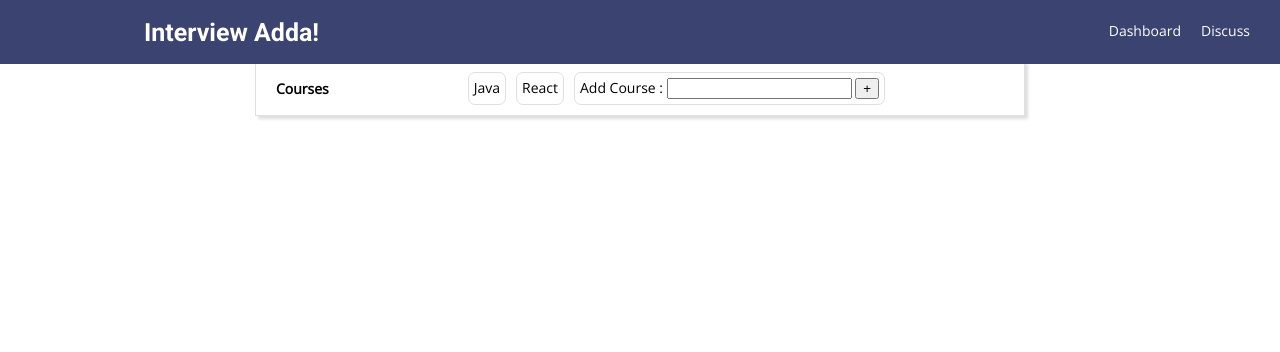
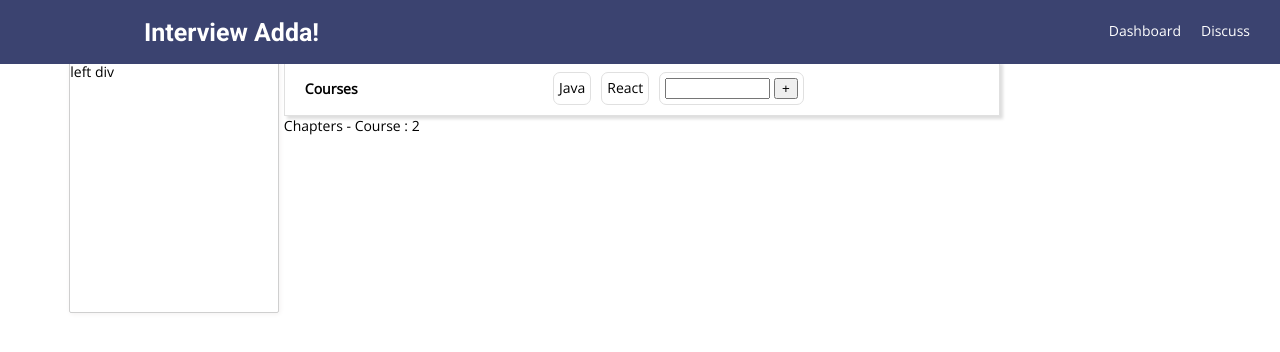
Before and after one commit to alapatbh/laststop-react, a React app: page / in a window 1280 px wide. Both pictures are taken after a click on the element "React". Shown: the top 352 px of the page. Built offline with nearby package versions, Linux system fonts and the light colour scheme.

Commit message:
Added Chapters and side layouts

```diff
--- a/src/App.js
+++ b/src/App.js
@@ -2,7 +2,6 @@ import React, { Component } from "react";
 import "./App.css";
 import Auxiliary from "./Hoc/Auxiliary.js";
 import Layout from "./Components/Layout/Layout";
-import Courses from "./Container/Cources/Cources";
 
 class App extends Component {
   componentDidMount() {
@@ -12,9 +11,7 @@ class App extends Component {
   render() {
     return (
       <Auxiliary>
-        <Layout>
-          <Courses />
-        </Layout>
+        <Layout />
       </Auxiliary>
     );
   }
--- a/src/Components/Layout/Layout.css
+++ b/src/Components/Layout/Layout.css
@@ -1,4 +1,29 @@
-.mainCss {
+.centerLayout {
+  width: 62%;
+  box-sizing: border-box;
+  align-self: flex-start;
+}
+
+.leftLayout {
+  border: 1px solid #cfcfcf;
+  border-radius: 2px;
+  width: 18%;
+  height: 250px;
+  box-shadow: 1px 1px 5px #f3f1f1;
+  align-self: flex-start;
+}
+
+.rightLayout {
+  width: 18%;
+  height: 350px;
+  align-self: flex-start;
+}
+
+.mainLayout {
+  width: 90%;
+  height: 100%;
+  margin: auto;
   margin-top: 42px;
-  width: 100%;
+  display: flex;
+  justify-content: space-evenly;
 }
--- a/src/Components/Layout/Layout.js
+++ b/src/Components/Layout/Layout.js
@@ -2,6 +2,8 @@ import React from "react";
 import Auxiliary from "../../Hoc/Auxiliary.js";
 import Toolbar from "../Navigation/Toolbar/Toolbar";
 import "./Layout.css";
+import Courses from "../../Container/Cources/Cources";
+import Chapters from "../../Container/Chapters/Chapters";
 
 const Layout = (props) => {
   return (
@@ -9,7 +11,14 @@ const Layout = (props) => {
       <div>
         <Toolbar />, Side drawer
       </div>
-      <main className="mainCss">{props.children}</main>
+      <div className="mainLayout">
+        <div className="leftLayout">left div</div>
+        <div className="centerLayout">
+          <Courses />
+          <Chapters />
+        </div>
+        <div className="rightLayout"></div>
+      </div>
     </Auxiliary>
   );
 };
--- /dev/null
+++ b/src/Container/Chapters/Chapters.js
@@ -0,0 +1,27 @@
+import React, { Component } from "react";
+import { connect } from "react-redux";
+import Auxiliary from "../../Hoc/Auxiliary";
+
+class Chapters extends Component {
+  state = {
+    chapters: [{ courseName: "Java", chapterId: 1, chapterName: "Core Java" }],
+  };
+
+  render() {
+    let chaptersDiv = <div></div>;
+    if (this.props.storedAdminCourseId) {
+      chaptersDiv = (
+        <div>Chapters - Course : {this.props.storedAdminCourseId}</div>
+      );
+    }
+    return <Auxiliary>{chaptersDiv}</Auxiliary>;
+  }
+}
+
+const mapStateToProps = (state) => {
+  return {
+    storedAdminCourseId: state.adminCourse,
+  };
+};
+
+export default connect(mapStateToProps)(Chapters);
--- a/src/Container/Cources/Cources.js
+++ b/src/Container/Cources/Cources.js
@@ -5,7 +5,10 @@ import "./Courses.css";
 
 class Courses extends Component {
   state = {
-    courses: ["Java", "React"],
+    courses: [
+      { courseId: 1, courseName: "Java" },
+      { courseId: 2, courseName: "React" },
+    ],
     course: "",
   };
 
@@ -15,8 +18,12 @@ class Courses extends Component {
 
   addCourseHandler = () => {
     if (this.state.course !== "") {
-      let newCourse = this.state.courses.concat(this.state.course);
-      this.setState({ courses: newCourse, course: "" });
+      const newCourse = {
+        courseName: this.state.course,
+        courseId: Math.random(),
+      };
+      const newCoursesList = this.state.courses.concat(newCourse);
+      this.setState({ courses: newCoursesList, course: "" });
     }
   };
 
@@ -26,17 +33,17 @@ class Courses extends Component {
         {this.state.courses.map((course, index) => {
           return (
             <div
-              key={index}
+              key={course.courseId}
               className="eachCourseCss"
-              onClick={() => this.props.onAddCourse({ course })}
+              onClick={() => this.props.onAddCourse(course.courseId)}
             >
-              <Course courseName={course}></Course>
+              <Course courseName={course.courseName}></Course>
             </div>
           );
         })}
         <div className="eachCourseCss">
-          Add Course :{" "}
           <input
+            size="10"
             type="text"
             onChange={this.onChangeHandler}
             value={this.state.course}
@@ -64,7 +71,8 @@ const mapStateToProps = (state) => {
 
 const mapDispatchToProps = (dispatch) => {
   return {
-    onAddCourse: (course) => dispatch({ type: "ADDCOURSE", value: course }),
+    onAddCourse: (course) =>
+      dispatch({ type: "SELECTEDCOURSE", value: course }),
   };
 };
 
--- a/src/Container/Cources/Courses.css
+++ b/src/Container/Cources/Courses.css
@@ -13,7 +13,7 @@
 
 .CoursesCss {
   border: 1px solid #e0e0e0;
-  width: 60%;
+  width: 100%;
   margin: auto;
   display: flex;
   justify-content: center;
@@ -22,8 +22,13 @@
 }
 .eachCourseCss {
   margin: 5px;
+  cursor: pointer;
   border-radius: 7px;
   padding: 5px;
   box-sizing: border-box;
   border: 1px solid #e0e0e0;
 }
+
+.eachCourseCss:hover {
+  background-color: thistle;
+}
--- a/src/store/reducer.js
+++ b/src/store/reducer.js
@@ -1,12 +1,12 @@
 const intialState = {
-  courses: ["Java", "React", "C#"],
+  adminCourse: null,
 };
 
 const reducer = (state = intialState, action) => {
+  console.log(action);
   switch (action.type) {
-    case "ADDCOURSE":
-      console.log(action.value);
-      return state;
+    case "SELECTEDCOURSE":
+      return { ...state, adminCourse: action.value };
     default:
       return state;
   }
```
